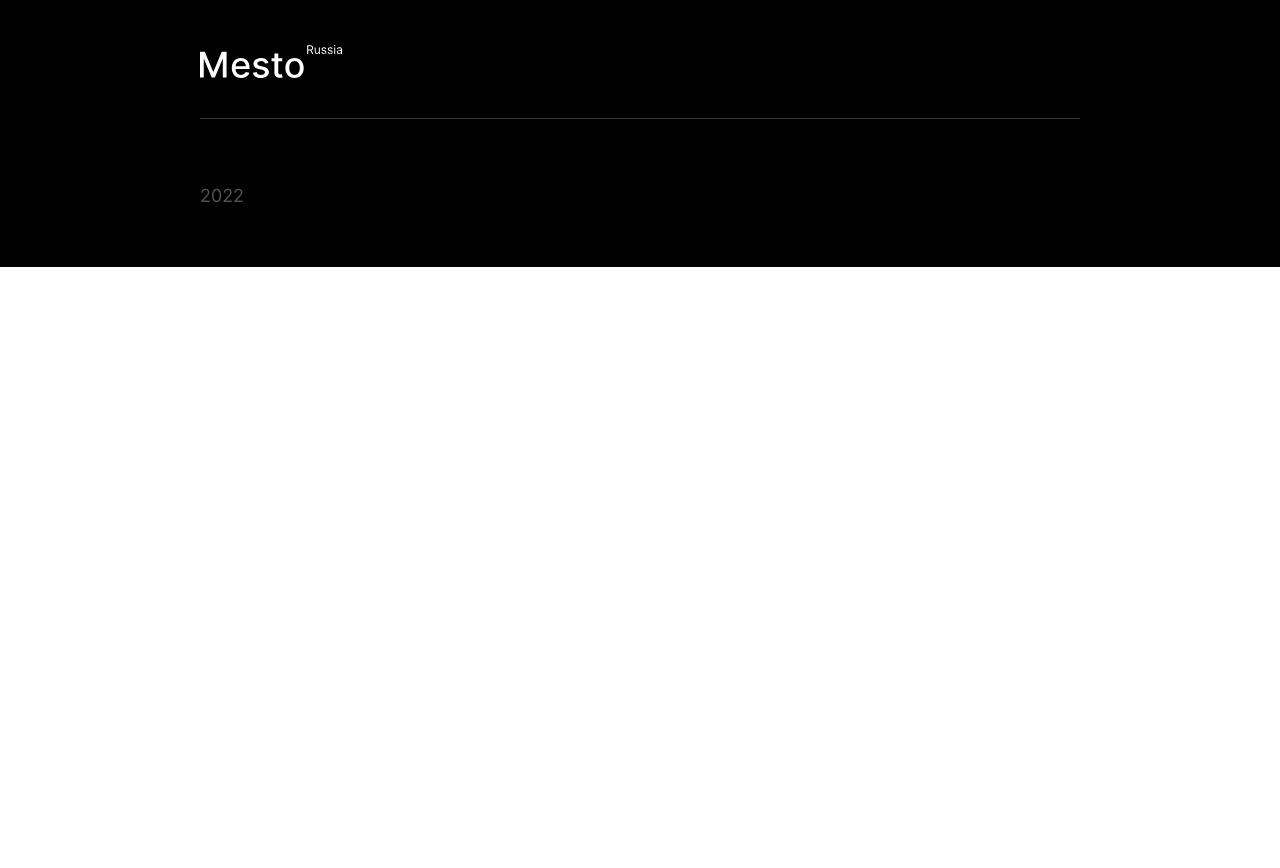
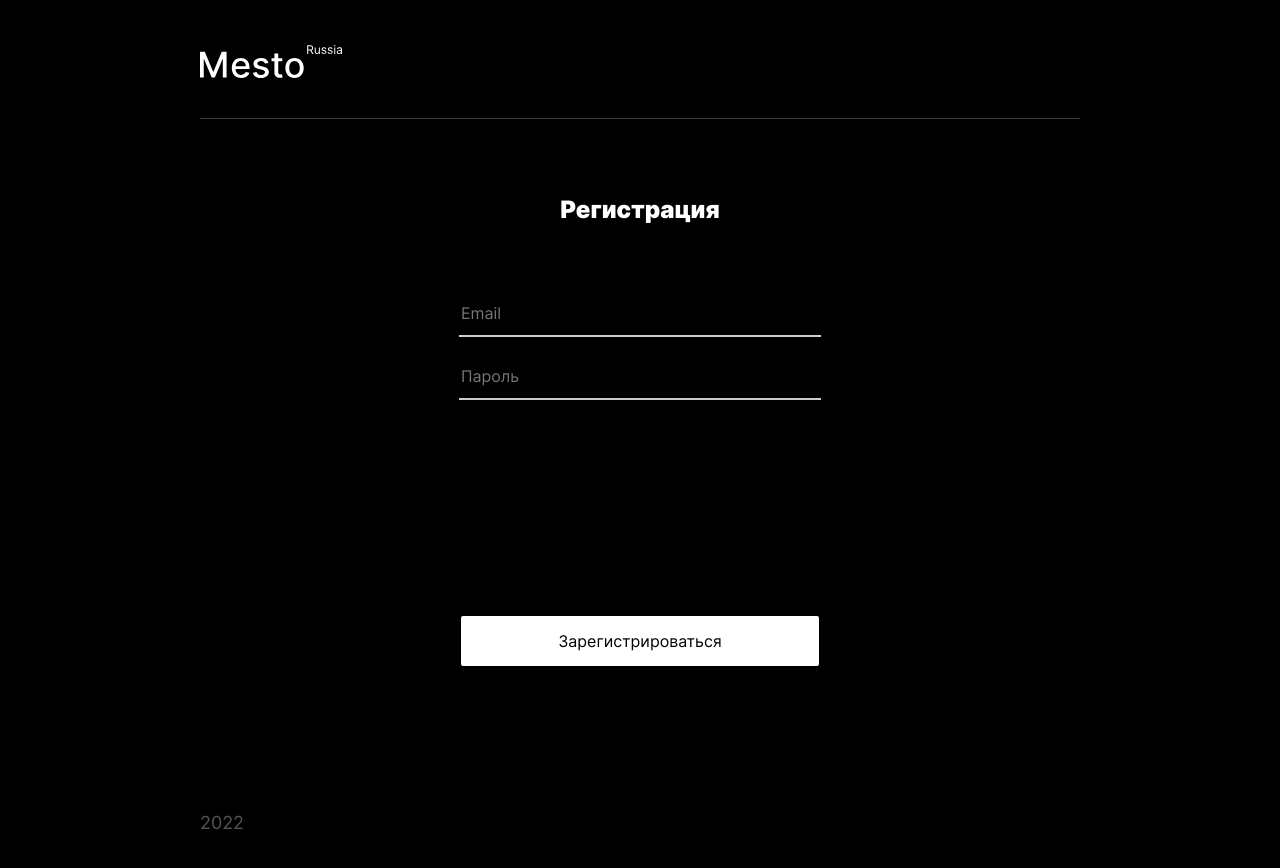
Before and after one commit to vovitolog/react-mesto-auth, a React (Create React App) app: page /sign-up in a window 1280 px wide. Shown: the top 868 px of the page. Before the commit the page ends 800 px from the top, so only its background shows below. Built offline with nearby package versions, Linux system fonts and the light colour scheme; no server answers.

Commit message:
feat: сверстать форму логина

```diff
--- /dev/null
+++ b/src/blocks/login/__button/login__button.css
@@ -0,0 +1,9 @@
+.login__button {
+    width: 358px;
+    height: 50px;
+    margin-top: 216px;
+    color: #000;
+    background-color: #fff;
+    border: none;
+    border-radius: 2px;
+}
--- /dev/null
+++ b/src/blocks/login/__input/login__input.css
@@ -0,0 +1,13 @@
+.login__input {
+    margin-top: 30px;
+    width: 358px;
+    font: 14px;
+    font-weight: 400;
+    line-height: 17px;
+    color: #ccc;
+    border: none;
+    border-bottom: 2px solid #ccc;
+    background-color: #000;
+    padding-bottom: 13px;
+    outline: none;
+}
--- /dev/null
+++ b/src/blocks/login/__link/login__link.css
@@ -0,0 +1,3 @@
+.login__link {
+
+}
--- /dev/null
+++ b/src/blocks/login/__title/login__title.css
@@ -0,0 +1,7 @@
+.login__title {
+  color: #fff;
+  font-size: 24px;
+  line-height: 29px;
+  font-weight: 900;
+  margin-bottom: 50px;
+}
--- /dev/null
+++ b/src/blocks/login/login.css
@@ -0,0 +1,6 @@
+.login {
+    display: flex;
+    flex-direction: column;
+    align-items: center;
+    margin: 60px auto 80px;
+}
--- a/src/components/App.js
+++ b/src/components/App.js
@@ -8,7 +8,9 @@ import AddPlacePopup from "./AddPlacePopup";
 import ImagePopup from "./ImagePopup";
 import { CurrentUserContext } from "../contexts/CurrentUserContext";
 import api from "../utils/Api";
-import {Switch, Route} from "react-router-dom";
+import { Switch, Route } from "react-router-dom";
+import Login from "./Login";
+import Register from "./Register";
 
 function App() {
   const [isEditAvatarPopupOpen, setIsEditAvatarPopupOpen] =
@@ -145,8 +147,10 @@ function App() {
               />
             </Route>
             <Route path="/sign-in">
+              <Login />
             </Route>
             <Route path="/sign-up">
+              <Register />
             </Route>
           </Switch>
           <Footer />
--- /dev/null
+++ b/src/components/Login.js
@@ -0,0 +1,39 @@
+import React from "react";
+
+function Login() {
+  return (
+    <form className="login">
+      <h1 className="login__title">Вход</h1>
+      <input
+        minLength="2"
+        maxLength="200"
+        type="email"
+        className="login__input"
+        name="email"
+        id="email-input"
+        placeholder="Email"
+        /* onChange={(event) => setProfession(event.target.value)}
+        value={} */
+        required
+      />
+
+      <input
+        minLength="2"
+        maxLength="200"
+        type="password"
+        className="login__input"
+        name="password"
+        id="password-input"
+        placeholder="Пароль"
+        /* onChange={(event) => setProfession(event.target.value)}
+        value={} */
+        required
+      />
+      <button className="login__button" type="submit">
+        Войти
+      </button>
+    </form>
+  );
+}
+
+export default Login;
--- /dev/null
+++ b/src/components/Register.js
@@ -0,0 +1,39 @@
+import React from "react";
+
+function Register() {
+  return (
+    <form className="login">
+      <h1 className="login__title">Регистрация</h1>
+      <input
+        minLength="2"
+        maxLength="200"
+        type="email"
+        className="login__input"
+        name="email"
+        id="email-input"
+        placeholder="Email"
+        /* onChange={(event) => setProfession(event.target.value)}
+        value={} */
+        required
+      />
+
+      <input
+        minLength="2"
+        maxLength="200"
+        type="password"
+        className="login__input"
+        name="password"
+        id="password-input"
+        placeholder="Пароль"
+        /* onChange={(event) => setProfession(event.target.value)}
+        value={} */
+        required
+      />
+      <button className="login__button" type="submit">
+        Зарегистрироваться
+      </button>
+    </form>
+  );
+}
+
+export default Register;
--- a/src/index.css
+++ b/src/index.css
@@ -61,3 +61,9 @@
 @import url('./blocks/popup/__image/popup__image.css');
 @import url('./blocks/popup/__wrapper/popup__wrapper.css');
 @import url('./blocks/popup/__description/popup__description.css');
+
+@import url('./blocks/login/login.css');
+@import url('./blocks/login/__title/login__title.css');
+@import url('./blocks/login/__button/login__button.css');
+@import url('./blocks/login/__input/login__input.css');
+@import url('./blocks/login/__link/login__link.css');
```
Also changed, not shown: src/components/Infotooltip.js (added), src/components/ProtectedRoute.js (added). Lines whose indentation alone changed are shown as unchanged.
